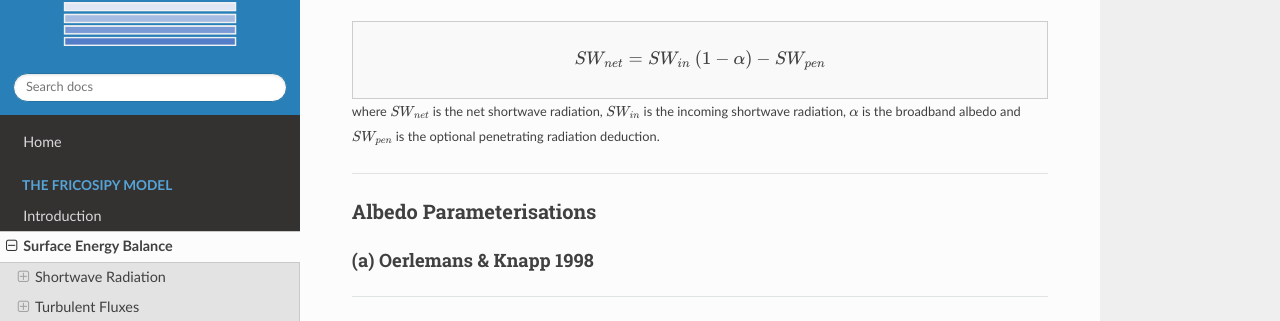
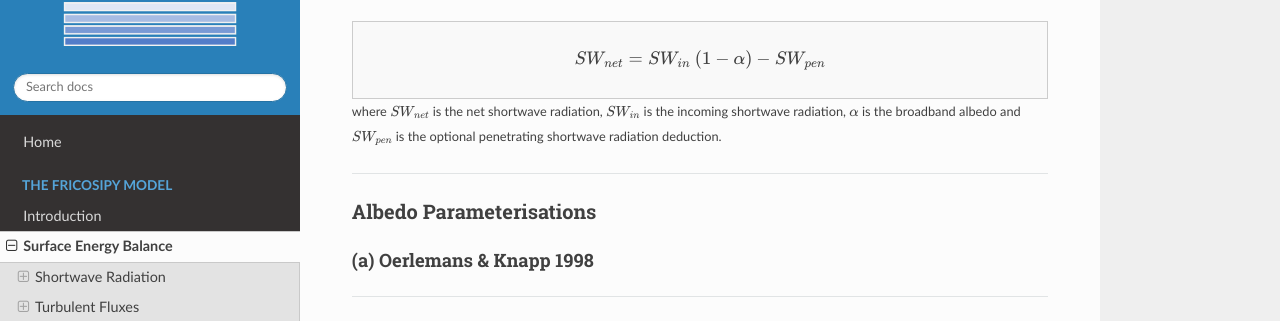
Before and after one commit to MarcusGastaldello/FRICOSIPY, an MkDocs documentation site: the page built from docs/surface_energy_balance.md, in a window 1280 px wide and 900 px high, scrolled down 1942 px. Shown: the part 129-450 px from the top of the window. Built offline with MkDocs 1.6.1, drawn with Linux system fonts in a browser that asks for light colours; nearby versions of some CDN libraries.

Commit message:
Update surface_energy_balance.md

```diff
--- a/docs/surface_energy_balance.md
+++ b/docs/surface_energy_balance.md
@@ -64,7 +64,7 @@ $$
 SW_{net} = SW_{in} \: (1 - \alpha) - SW_{pen}
 $$
 </div>
-<small>where $SW_{net}$ is the net shortwave radiation, $SW_{in}$ is the incoming shortwave radiation, $\alpha$ is the broadband albedo and $SW_{pen}$ is the optional penetrating radiation deduction.</small>
+<small>where $SW_{net}$ is the net shortwave radiation, $SW_{in}$ is the incoming shortwave radiation, $\alpha$ is the broadband albedo and $SW_{pen}$ is the optional penetrating shortwave radiation deduction.</small>
 
 ---
 
```
